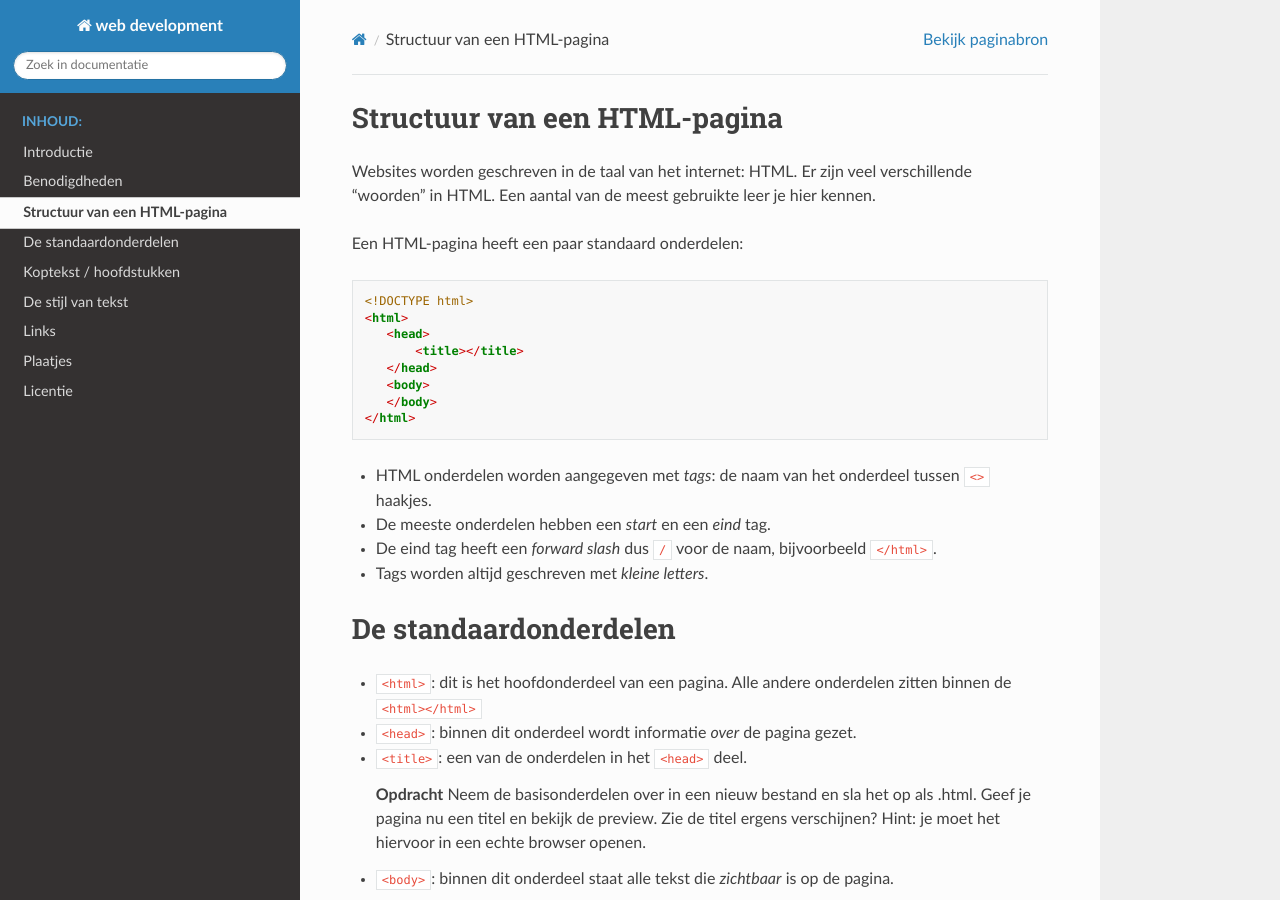
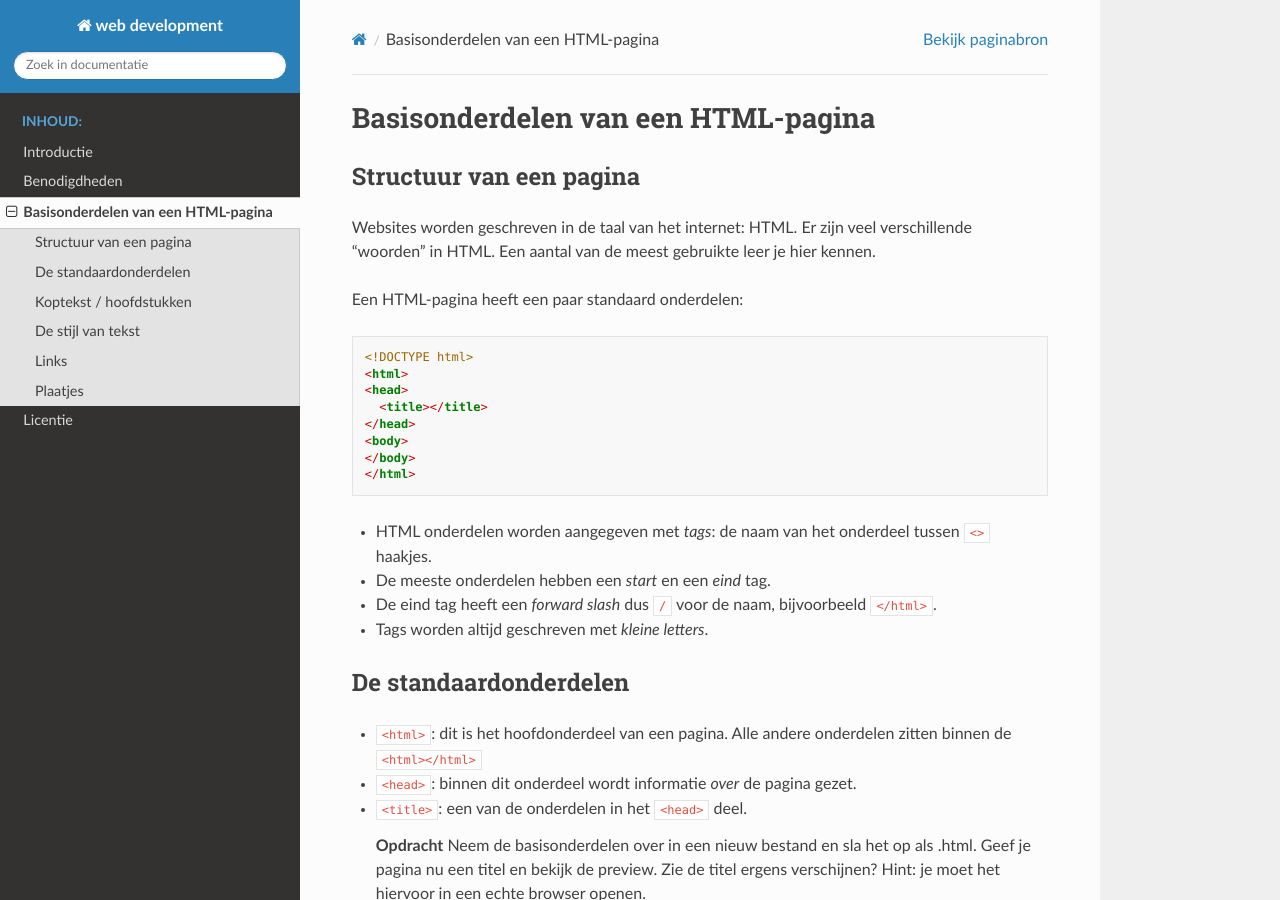
Before and after one commit to coderdojonijmegen/web-development, a Sphinx documentation site: the page built from source/basis-elementen-html.rst, in a window 1280 px wide and 900 px high. Built offline with Sphinx 7.4.7 and the Read the Docs theme 2.0.0, drawn with Linux system fonts in a browser that asks for light colours.

Commit message:
refactor headings, indent van basis template

```diff
--- a/source/basis-elementen-html.rst
+++ b/source/basis-elementen-html.rst
@@ -1,5 +1,8 @@
-Structuur van een HTML-pagina
-#############################
+Basisonderdelen van een HTML-pagina
+###################################
+
+Structuur van een pagina
+*****************************
 Websites worden geschreven in de taal van het internet: HTML. Er zijn veel
 verschillende "woorden" in HTML. Een aantal van de meest gebruikte leer je hier
 kennen.
@@ -10,11 +13,11 @@ Een HTML-pagina heeft een paar standaard onderdelen:
 
    <!DOCTYPE html>
    <html>
-      <head>
-          <title></title>
-      </head>
-      <body>
-      </body>
+   <head>
+     <title></title>
+   </head>
+   <body>
+   </body>
    </html>
 
 
@@ -26,7 +29,7 @@ Een HTML-pagina heeft een paar standaard onderdelen:
 * Tags worden altijd geschreven met *kleine letters*.
 
 De standaardonderdelen
-######################
+**********************
 
 * ``<html>``: dit is het hoofdonderdeel van een pagina. Alle andere
   onderdelen zitten binnen de ``<html></html>``
@@ -46,7 +49,7 @@ De standaardonderdelen
 
 
 Koptekst / hoofdstukken
-#######################
+***********************
 Om verschillende niveau's aan te geven op een pagina zijn er de ``<h1>``,
 ``<h2>``, ``<h3>`` (enzovoort) tags. Met deze tags kun je je pagina een
 duidelijke indeling geven.
@@ -65,7 +68,7 @@ duidelijke indeling geven.
     <h4>Aarde</h4>
 
 De stijl van tekst
-######################
+**********************
 Je kunt op een aantal manieren tekst extra benadrukken: door woorden **dik** te
 maken, of `schuin`. Hiervoor kun je bijvoorbeeld de tags ``<b>`` (voor bold) en
 ``<i>`` (voor italic) gebruiken. Een aantal andere tags om extra effect aan je
@@ -81,7 +84,7 @@ tekst te geven zijn ``<mark>`` en ``<del>``.
    <del>kop</del> hoofd.
 
 Links
-######################
+**********************
 Een superbelangrijk onderdeel van webpagina's zijn natuurlijk verwijzingen
 oftewel *links* naar andere pagina's, op dezelfde site of op een andere. Denk
 maar eens aan zoekmachines! Voor het maken van een link gebruik je de ``<a>``
@@ -100,7 +103,7 @@ bijvoorbeeld een afbeelding.
 
 
 Plaatjes
-######################
+**********************
 Met alleen maar tekst zouden veel websites er maar saai uit zien. Plaatjes kun
 je toevoegen aan je pagina met de ``<img>`` tag. Ook hier heb je weer een
 *attribuut* nodig, dat heet *src* (van *source*, Engels voor bron).
```
